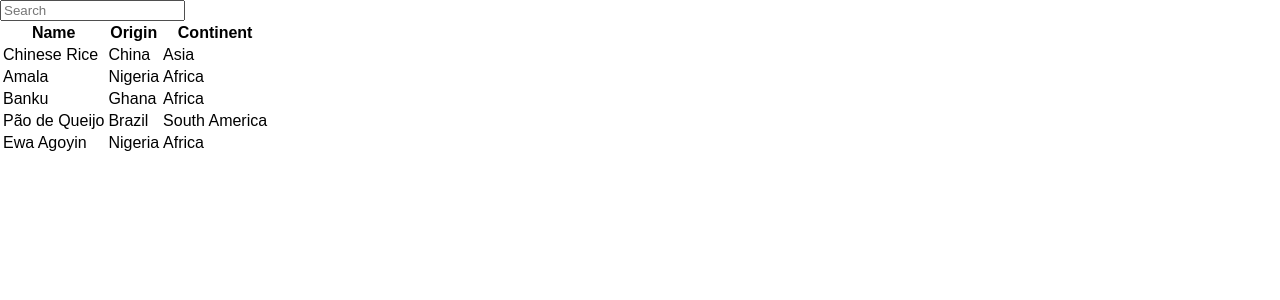
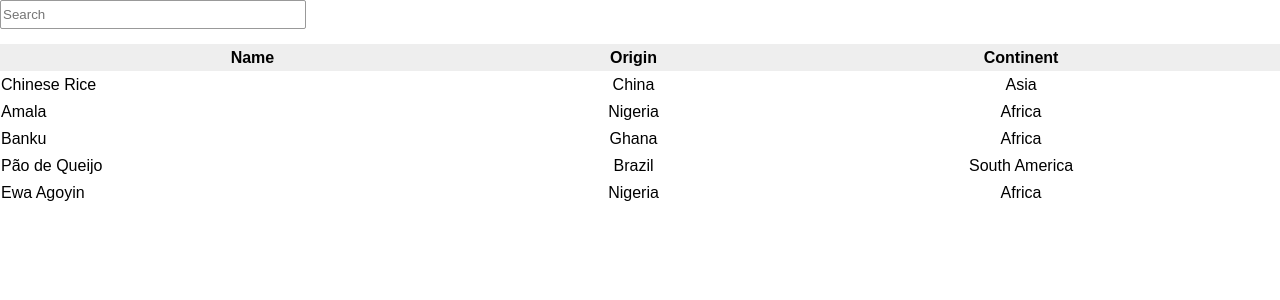
Before and after one commit to Joseph526/redux-vs-context, a React (Create React App) app in the folder client/: page / in a window 1280 px wide. Shown: the top 300 px of the page. Built offline with nearby package versions, Linux system fonts and the light colour scheme.

Commit message:
Style the table and input elements

```diff
--- a/client/src/App.css
+++ b/client/src/App.css
@@ -1,28 +1,25 @@
-.App {
+table {
+  width: 100%;
+  border-collapse: collapse;
+  margin-top: 15px;
+  line-height: 25px;
+}
+
+th {
+  background-color: #eee;
+}
+
+td, th {
   text-align: center;
 }
 
-.App-logo {
-  animation: App-logo-spin infinite 20s linear;
-  height: 80px;
+td:first-child {
+  text-align: left;
 }
 
-.App-header {
-  background-color: #222;
-  height: 150px;
-  padding: 20px;
-  color: white;
+input {
+  min-width: 300px;
+  border: 1px solid #999;
+  border-radius: 2px;
+  line-height: 25px;
 }
-
-.App-title {
-  font-size: 1.5em;
-}
-
-.App-intro {
-  font-size: large;
-}
-
-@keyframes App-logo-spin {
-  from { transform: rotate(0deg); }
-  to { transform: rotate(360deg); }
-}
```
